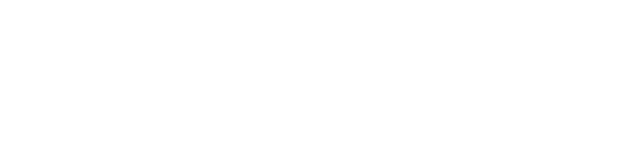
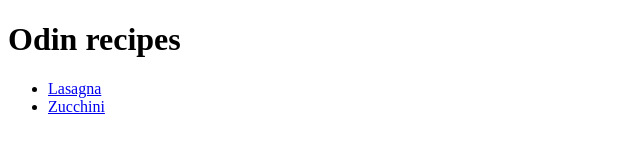
Before and after one commit to moTheLearner/odin-recipes, a plain HTML site: page index.html in a window 1280 px wide. Shown: the whole page, without its empty margins (0-640 px from the left). Drawn offline with Linux system fonts and the light colour scheme.

Commit message:
ODIN-RECIPES

```diff
--- a/index.html
+++ b/index.html
@@ -6,6 +6,10 @@
     <title>Mo'S Cafe</title>
 </head>
 <body>
-
+    <h1>Odin recipes</h1>
+    <ul>
+        <li><a href="./recipes/lasagna.html" target="_blank">Lasagna</a></li>
+        <li><a href="./recipes/zucchini.html" target="_blank">Zucchini</a></li>
+    </ul>
 </body>
 </html>
```
Also changed, not shown: recipes/lasagna.html (added, +13 -0 lines), recipe-images/lasagna-4.webp (added), recipes/zucchini.html (added).
